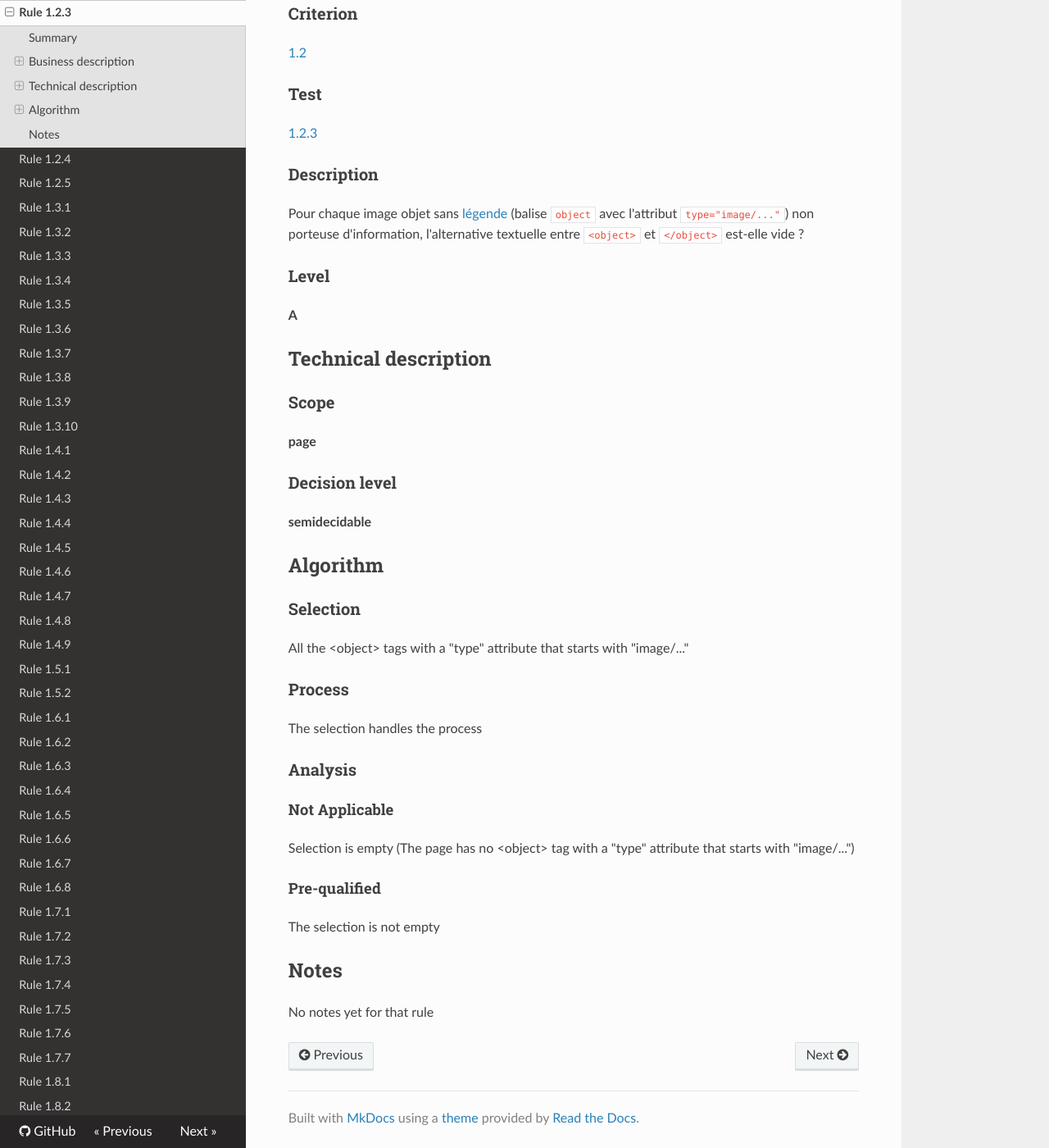
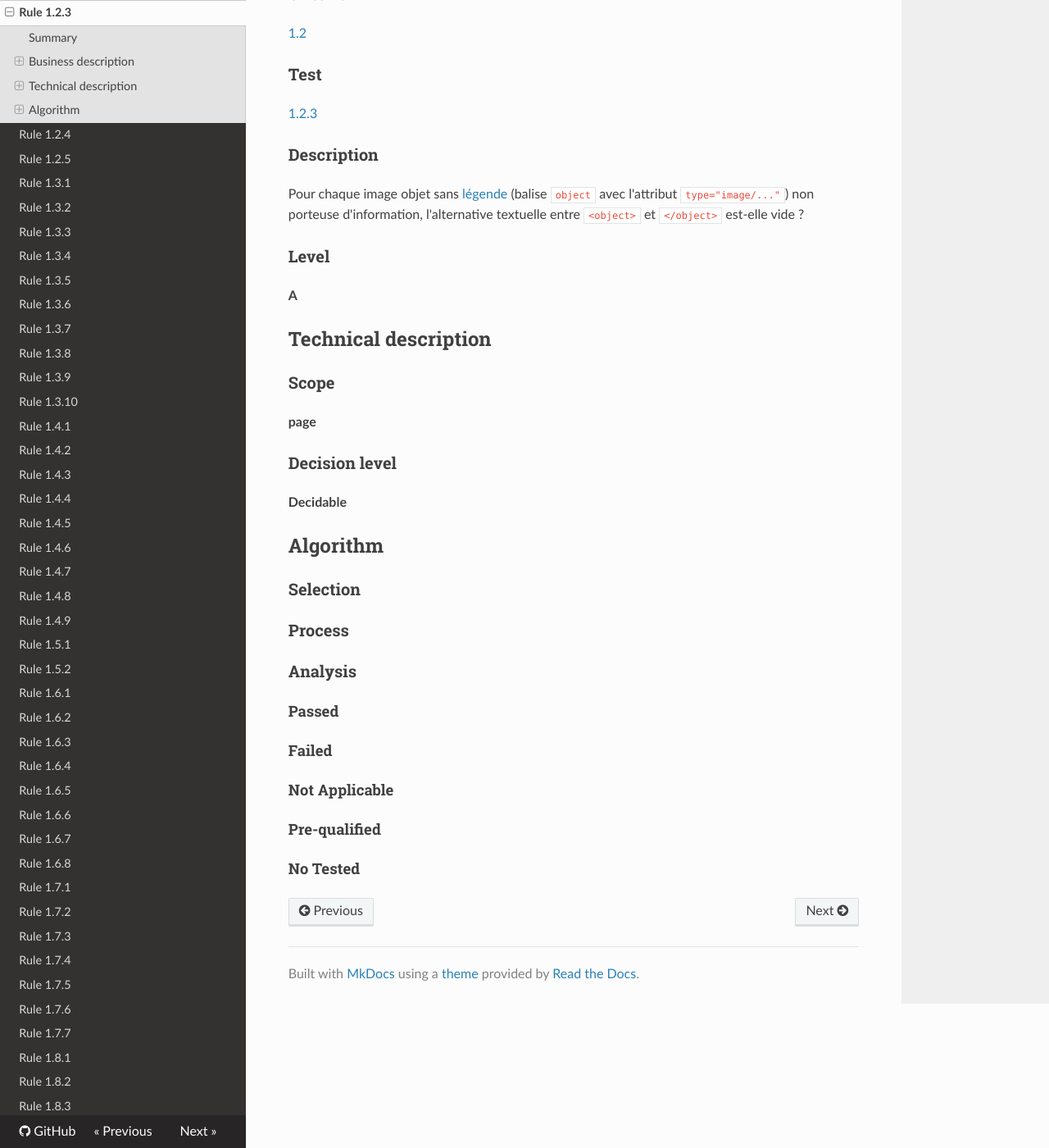
Before and after one commit to Tanaguru/Tanaguru-rules-RGAA-3-doc, an MkDocs documentation site: the page built from docs/Rule-1-2-3.md, in a window 1280 px wide and 1400 px high, scrolled down 341 px. Shown: the whole window at 82% size. Built offline with MkDocs 1.6.1, drawn with Linux system fonts in a browser that asks for light colours; nearby versions of some CDN libraries; old or Windows-style settings are respelled for this version of MkDocs; some of the changed text lies outside the part shown.

Commit message:
remove old rule sheet design

```diff
--- a/docs/Rule-1-2-3.md
+++ b/docs/Rule-1-2-3.md
@@ -1,8 +1,9 @@
 # Rule 1.2.3
+
+
 ## Summary
 
-This test consists in checking whether each object image that doesn't
-handle any information is defined with an empty "alt" attribute.
+@@@ TO-DO
 
 ## Business description
 
@@ -30,30 +31,22 @@ Pour chaque image objet sans <a href="http://references.modernisation.gouv.fr/si
 
 ### Decision level
 
-**semidecidable**
+**Decidable**
 
 ## Algorithm
 
 ### Selection
 
-All the <object\> tags with a "type" attribute that starts with
-"image/..."
-
 ### Process
-
-The selection handles the process
 
 ### Analysis
 
+#### Passed
+
+#### Failed
+
 #### Not Applicable
-
-Selection is empty (The page has no <object\> tag with a "type"
-attribute that starts with "image/...")
 
 #### Pre-qualified
 
-The selection is not empty
-
-## Notes
-
-No notes yet for that rule
+#### No Tested
```
